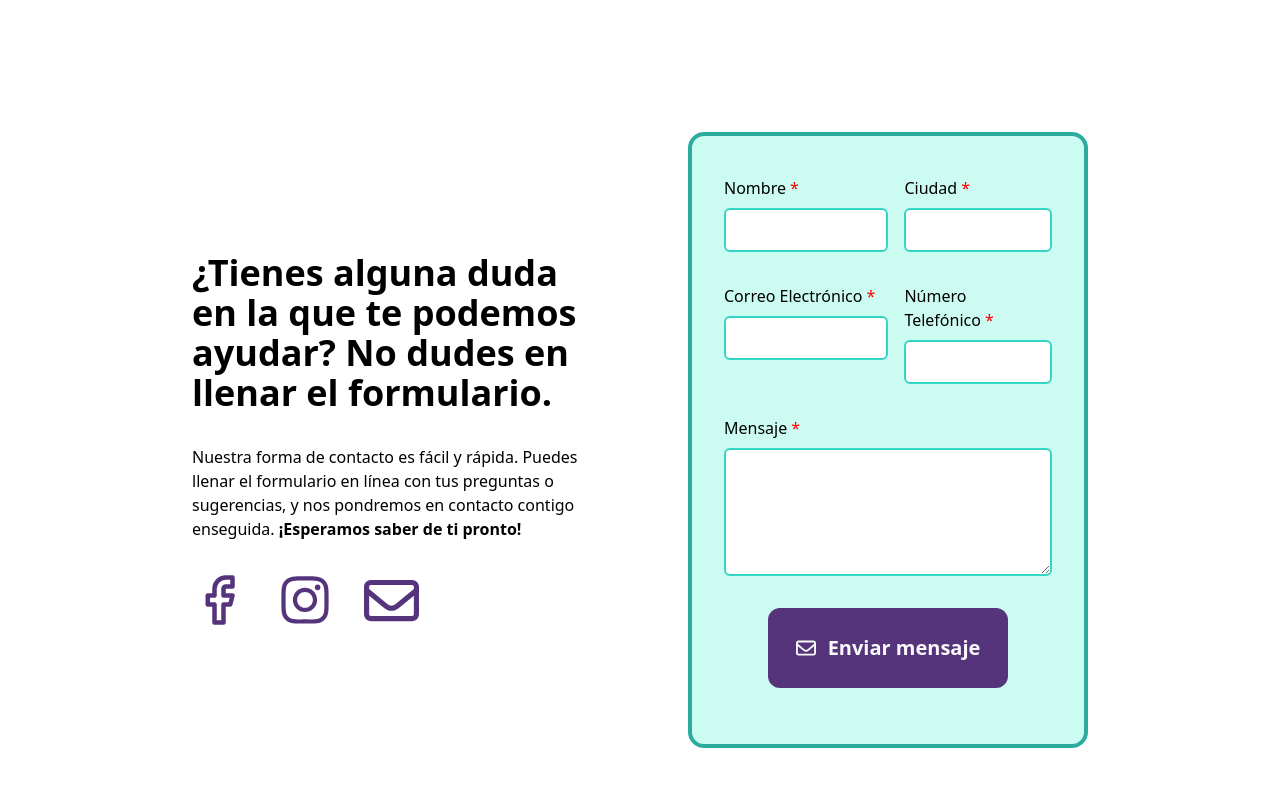
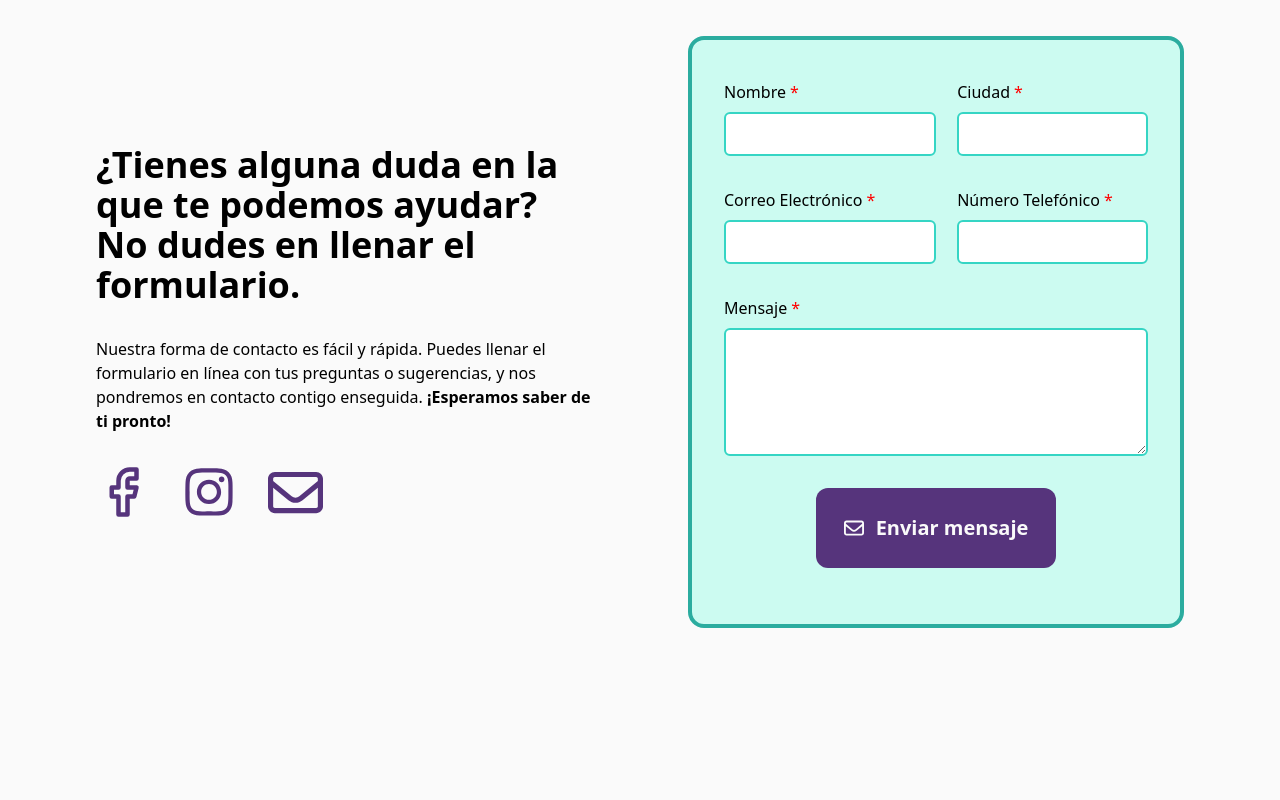
Before and after one commit to dspwebstudiomx/easylav-react, a React (Vite) app: page /contacto in a window 1280 px wide. Shown: the part 400-1200 px from the top of the page. Built offline with nearby package versions, Linux system fonts and the light colour scheme.

Commit message:
"Updated SucursalCard component to use tel protocol for phone number link, removed Section component from Contacto component, updated PageLayout component to add background color and spacing, and updated phoneNumber data type in sucursales.js from string to number."

```diff
--- a/src/components/cards/SucursalCard.jsx
+++ b/src/components/cards/SucursalCard.jsx
@@ -5,6 +5,7 @@ import { FaMapMarkerAlt } from 'react-icons/fa'
 import { FaPhone, FaRegClock } from 'react-icons/fa6'
 import ButtonContainer from '../containers/ButtonContainer'
 import ButtonSecondary from '../buttons/ButtonSecondary'
+
 const SucursalCard = ({ title, id, position, serviceday1, serviceday2, servicehour1, servicehour2, place, phoneNumber }) => {
   return (
     <article id={`sucursal-${title}`} key={id} className='flex flex-col gap-8 border-2 p-8 border-primary rounded-xl'>
@@ -45,7 +46,7 @@ const SucursalCard = ({ title, id, position, serviceday1, serviceday2, serviceho
       {/* Horario */}
 
       <ButtonContainer position={'justify-center'}>
-        <ButtonSecondary title={'Llámame'} href={phoneNumber} border={'border-2 border-primary'} icon={<FaPhone />} width={'w-[210px]'} />
+        <ButtonSecondary title={'Llámame'} href={`tel:+52${phoneNumber}`} border={'border-2 border-primary'} icon={<FaPhone />} width={'w-[210px]'} />
       </ButtonContainer>
     </article>
   )
@@ -58,9 +59,9 @@ SucursalCard.propTypes = {
   serviceday1: PropTypes.string,
   serviceday2: PropTypes.string,
   servicehour1: PropTypes.string,
+  phoneNumber: PropTypes.number,
   servicehour2: PropTypes.string,
   place: PropTypes.string,
-  phoneNumber: PropTypes.string
 }
 
 export default SucursalCard
--- a/src/components/contacto/Contacto.jsx
+++ b/src/components/contacto/Contacto.jsx
@@ -1,14 +1,10 @@
 import TitleH2 from "../title/TitleH2"
 import ContactForm from "../contacto/ContactForm"
 import SocialLinks from "../links/SocialLinks"
-import Section from "../../components/templates/Section"
-import Container from "../containers/Container"
-
 
 const Contacto = () => {
   return (
-    <Section className="">
-      <Container id="contactDescription" className="grid md:grid-cols-2 md:gap-12 xl:gap-24 items-center">
+    <div id="contactDescription" className="grid md:grid-cols-2 md:gap-12 xl:gap-24 items-center">
       <div className="grid gap-8">
         <TitleH2 title={'¿Tienes alguna duda en la que te podemos ayudar? No dudes en llenar el formulario.'} />
         <p>Nuestra forma de contacto es fácil y rápida. Puedes llenar el formulario en línea con tus preguntas o sugerencias, y nos pondremos en contacto contigo enseguida. <strong>¡Esperamos saber de ti pronto!</strong></p>
@@ -19,8 +15,7 @@ const Contacto = () => {
       <div id="contactForm" className=" w-full mx-auto" >
         <ContactForm />
       </div>
-      </Container>
-    </Section>
+    </div>
   )
 }
 
--- a/src/components/layout/PageLayout.jsx
+++ b/src/components/layout/PageLayout.jsx
@@ -10,12 +10,12 @@ const PageLayout = ({ children, id }) => {
     <>
       <Header />
       <main id='contenido' className='sm:mt-24 xl:mt-12'>
-        <Section id={id} className={'flex flex-col gap-6'} height={'h-auto'} backgroundColor={''}>
+        <Section id={id} className={'flex flex-col gap-6'} height={'h-auto'} backgroundColor={'bg-light'}>
           <Container className={''}>
             {children}
           </Container>
+          <Spacing height={'h-24'} />
         </Section>
-        <Spacing height={'h-24'} />
       </main>
       <Footer />
     </>
--- a/src/data/sucursales.js
+++ b/src/data/sucursales.js
@@ -11,7 +11,7 @@ export const localservices = [
     serviceday2: "Domingo:",
     servicehour2: "8:30 a.m a 8:00 p.m",
     city: "Morelia",
-    phoneNumber: "+524330000000",
+    phoneNumber: 4330000000,
   },
   {
     id: 2,
@@ -24,7 +24,7 @@ export const localservices = [
     serviceday2: "Domingo:",
     servicehour2: "7:00 a.m a 9:00 p.m",
     city: "Morelia",
-    phoneNumber: "+524330000000",
+    phoneNumber: 4330000000,
   },
   {
     id: 3,
@@ -38,6 +38,6 @@ export const localservices = [
     serviceday2: "Domingo:",
     servicehour2: "7:30 a.m a 9:30 p.m",
     city: "León",
-    phoneNumber: "+524420000000",
+    phoneNumber: 4420000000,
   },
 ];
```
Lines whose indentation alone changed are shown as unchanged.
